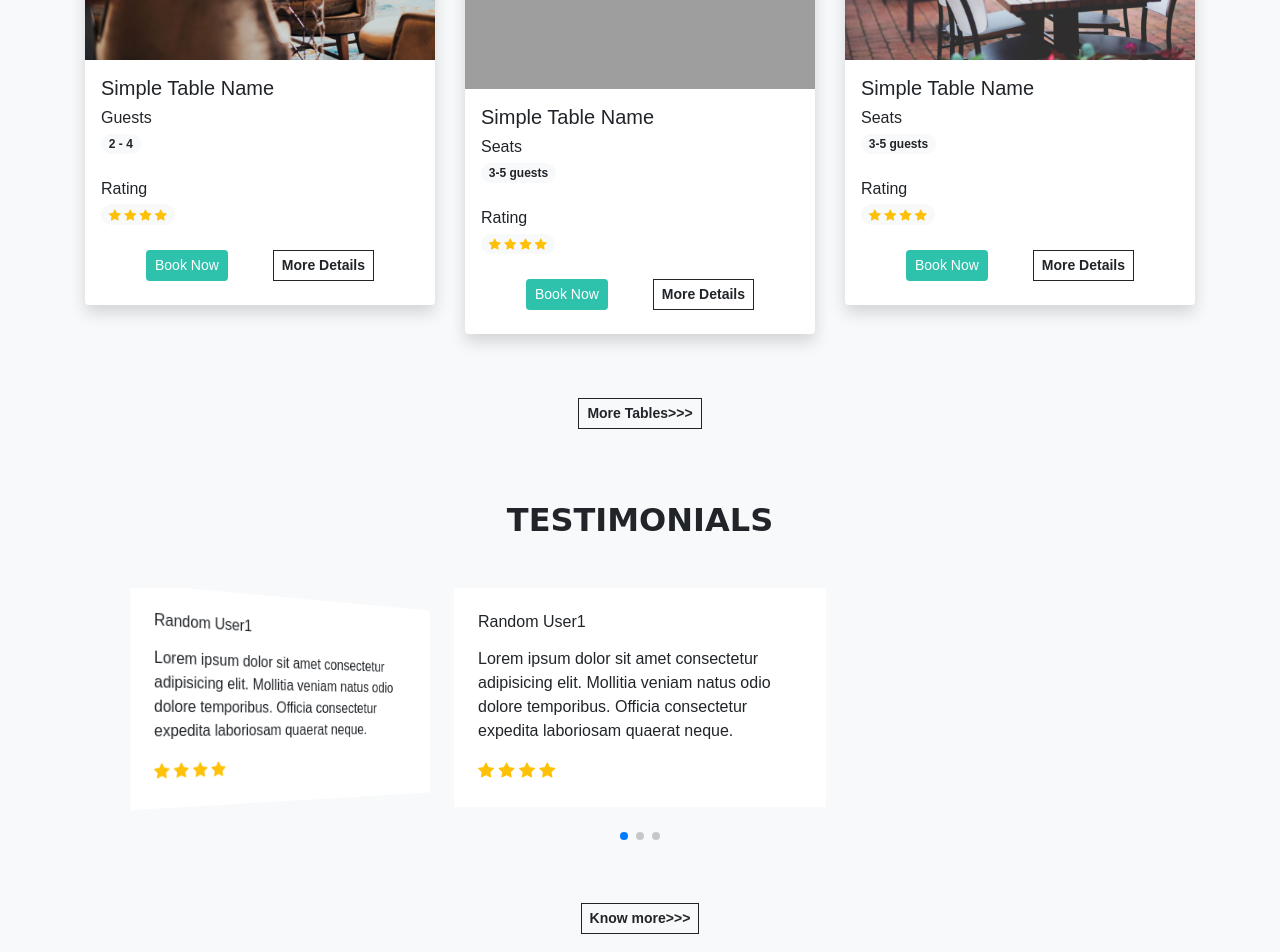
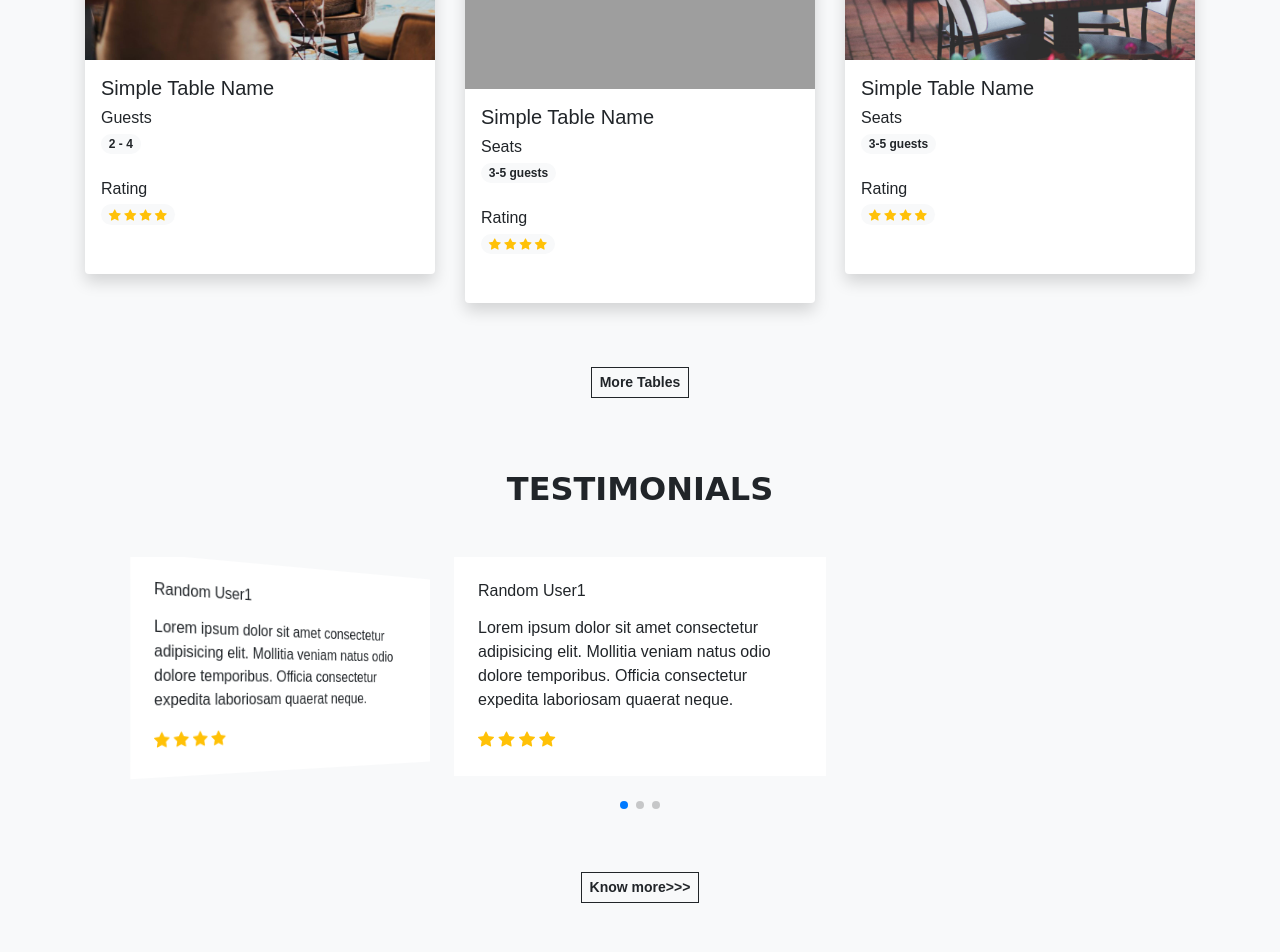
Before and after one commit to Tenzing07/One-Byte-Food, a PHP site: page / in a window 1280 px wide. Shown: the part 1132-2084 px from the top of the page. Run offline with PHP 8.4, Linux system fonts and the light colour scheme; some web fonts are replaced; grey boxes are pictures that could not be loaded.

Commit message:
home page corrected

```diff
--- a/index.php
+++ b/index.php
@@ -143,9 +143,8 @@
 
                         </div>
                         <div class="d-flex justify-content-evenly mb-2">
-                            <a href="#" class="btn btn-sm text-white custom-bg shadow-none">Book Now</a>
-                            <a href="#" class="btn btn-sm btn-outline-dark rounded-0 fw-bold shadow-none">More
-                                Details</a>
+                            <!-- <a href="#" class="btn btn-sm text-white custom-bg shadow-none">Book Now</a> -->
+
                         </div>
 
 
@@ -182,9 +181,8 @@
 
                         </div>
                         <div class="d-flex justify-content-evenly mb-2">
-                            <a href="#" class="btn btn-sm text-white custom-bg shadow-none">Book Now</a>
-                            <a href="#" class="btn btn-sm btn-outline-dark rounded-0 fw-bold shadow-none">More
-                                Details</a>
+                            <!-- <a href="#" class="btn btn-sm text-white custom-bg shadow-none">Book Now</a> -->
+
                         </div>
 
 
@@ -221,9 +219,8 @@
 
                         </div>
                         <div class="d-flex justify-content-evenly mb-2">
-                            <a href="#" class="btn btn-sm text-white custom-bg shadow-none">Book Now</a>
-                            <a href="#" class="btn btn-sm btn-outline-dark rounded-0 fw-bold shadow-none">More
-                                Details</a>
+                            <!-- <a href="#" class="btn btn-sm text-white custom-bg shadow-none">Book Now</a> -->
+
                         </div>
 
 
@@ -240,7 +237,7 @@
 
 
             <div class="col-lg-l2 text-center mt-5">
-                <a href="#" class="btn btn-sm btn-outline-dark rounded-0 fw-bold shadow-none">More Tables>>></a>
+                <a href="tables.php" class="btn btn-sm btn-outline-dark rounded-0 fw-bold shadow-none">More Tables</a>
 
             </div>
         </div>
```
